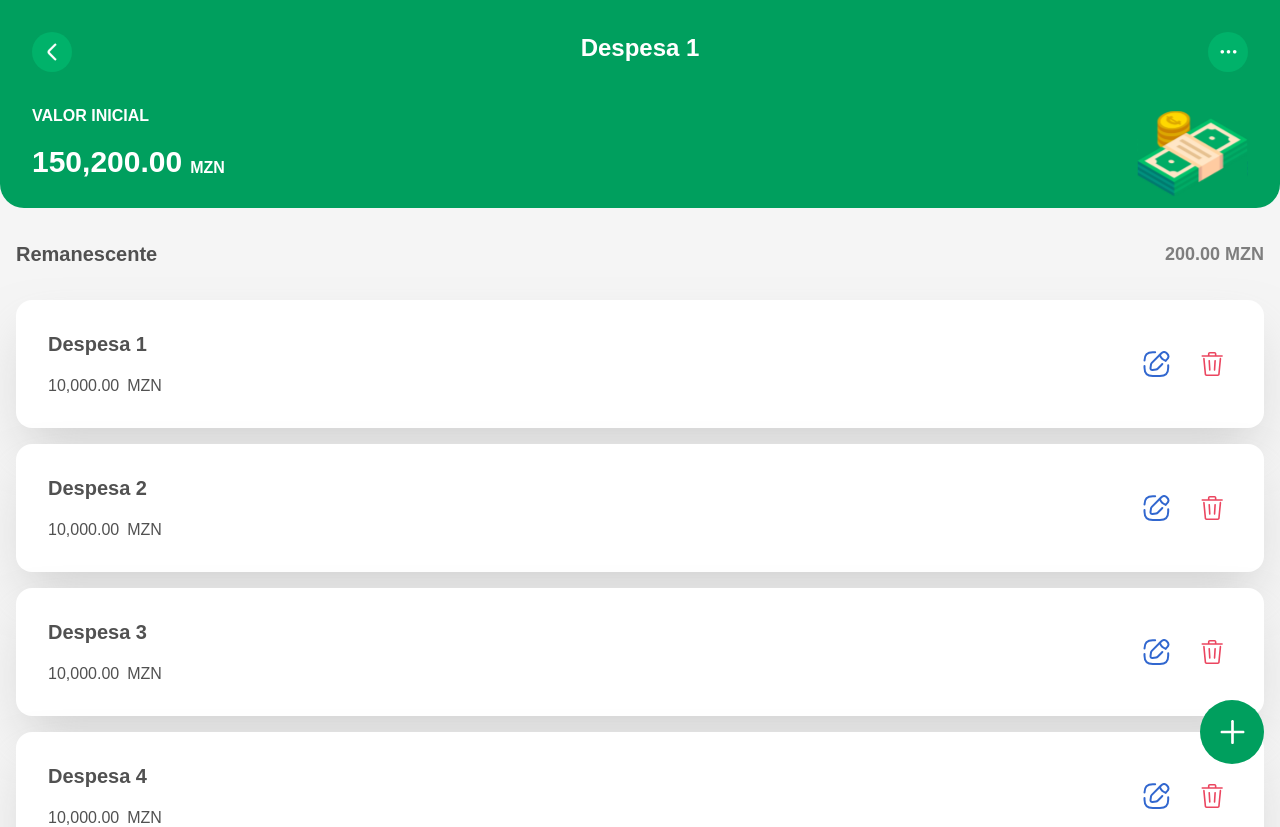
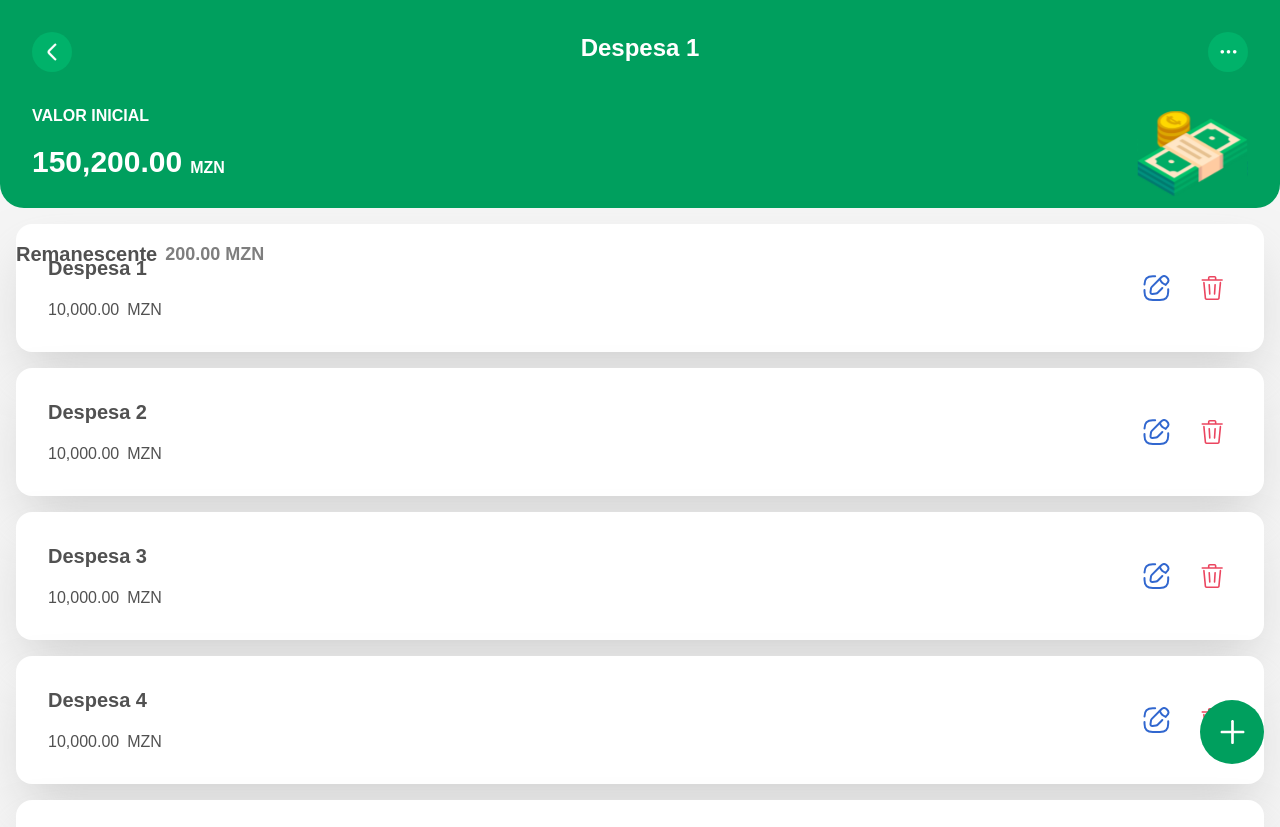
Before and after one commit to FirminoMassango/mettical, a React (Vite) app: page / in a window 1280 px wide. Shown: the top 827 px of the page. Built offline with nearby package versions, Linux system fonts and the light colour scheme.

Commit message:
fix: add fixed position

```diff
--- a/src/components/RemainingBudget.tsx
+++ b/src/components/RemainingBudget.tsx
@@ -7,7 +7,7 @@ interface RemainingBudgetProps {
 export default function RemainingBudget(props: RemainingBudgetProps) {
   return (
     <>
-      <div className="flex justify-between mx-4 my-8">
+      <div className="flex justify-between mx-4 my-8 fixed">
         <span className="text-xl text-secondary-300 font-semibold">
           Remanescente
         </span>
```
